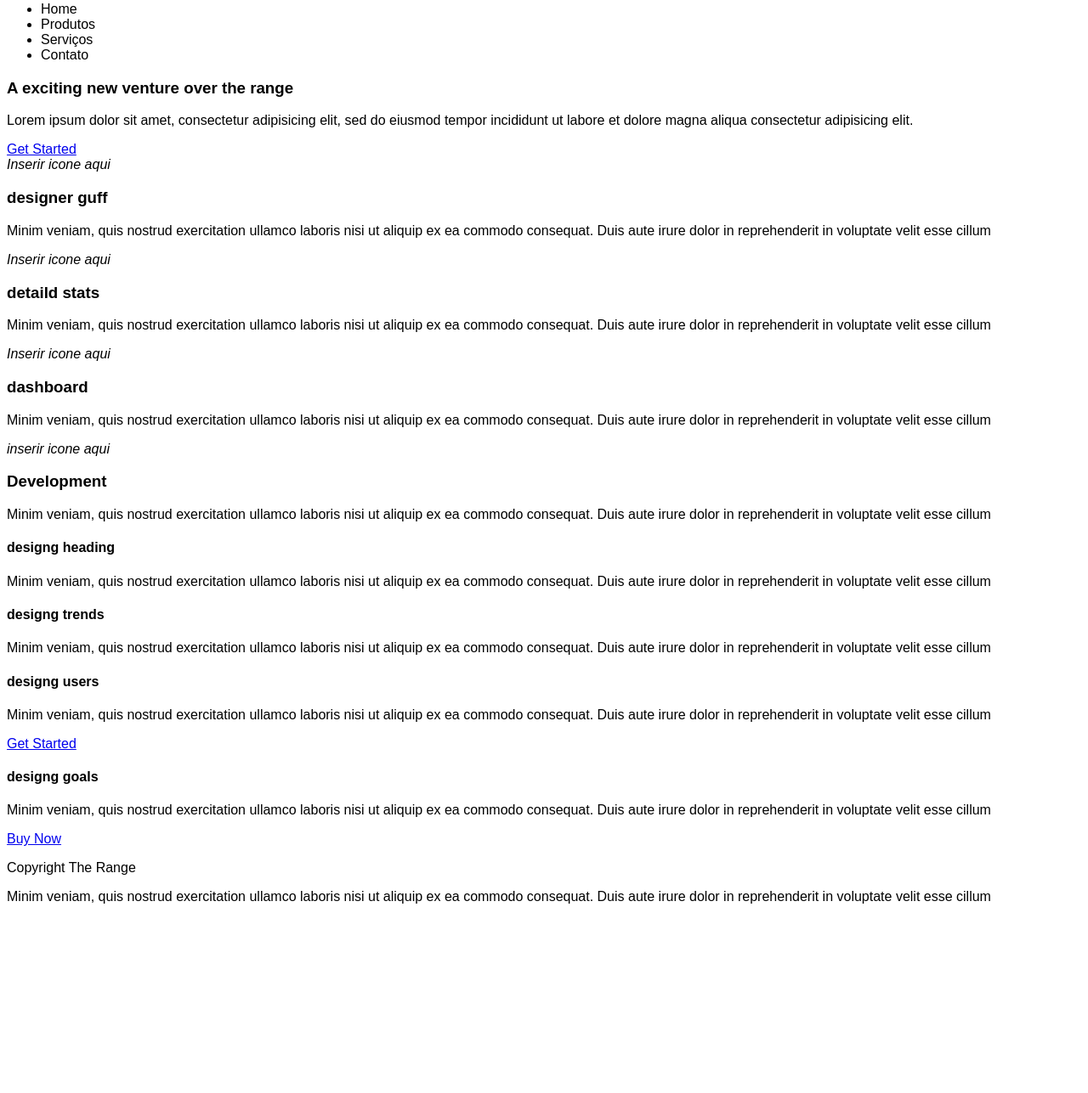
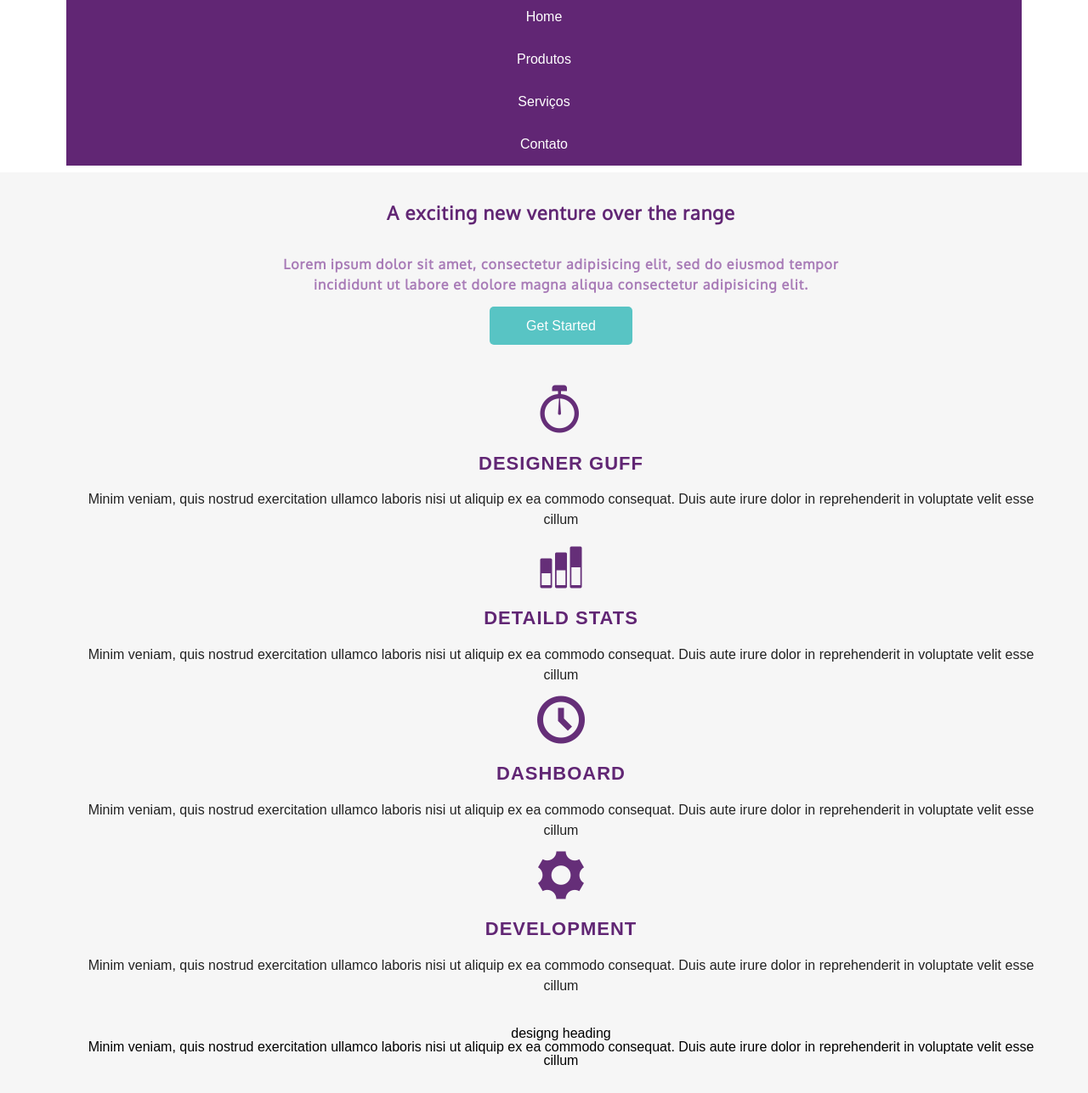
Before and after one commit to Alessandro-Miranda/responsivo, a plain HTML site: page index.html in a window 1280 px wide. Shown: the part 89-1376 px from the top of the page at 85% size. Before the commit the page ends 1170 px from the top, so only its background shows below. Drawn offline with Linux system fonts and the light colour scheme; files whose address does not match are found by name.

Commit message:
classes are inserted to edit the buttons, paragraphs, sections and maximum page size

```diff
--- a/index.html
+++ b/index.html
@@ -1,90 +1,99 @@
 <!DOCTYPE html>
 <html lang="pt-br">
     <head>
-        <title>Layout responsivo</title>
+        <title>Layout Responsivo</title>
 
         <meta charset="utf-8">
         <meta name="author" content="Alessandro Miranda">
         <meta name="description" content="Site responsivo com foco em mobile first">
         <meta name="keywords" content="Rsponsivo, mobile first">
 
+        <link rel="stylesheet" href="css/reset.css">
         <link rel="stylesheet" href="css/estilo.css">
+        <link rel="stylesheet" href="icomoon/style.css">
+        <link href="https://fonts.googleapis.com/css?family=Oxygen&display=swap" rel="stylesheet">
     </head>
     <body>
-        <header>
+        <header id="cabecalho">
+            <div class="maxwidth">
                 <img src="imagens/logo_mob.svg" alt="Logo range hotels">
             <nav>
                 <ul>
-                    <li>Home</li>
-                    <li>Produtos</li>
-                    <li>Serviços</li>
-                    <li>Contato</li>
+                    <li><a href="#">Home</a></li>
+                    <li><a href="#">Produtos</a></li>
+                    <li><a href="#">Serviços</a></li>
+                    <li><a href="#">Contato</a></li>
                 </ul>
             </nav>
+            </div>
         </header>
 
-        <section>
+        <section id="secao1">
+            <div class="maxwidth">
                 <article>
                     <h1>A exciting new venture over the range</h1>
-                <p>Lorem ipsum dolor sit amet, consectetur adipisicing elit, sed do eiusmod tempor incididunt ut labore et dolore
-                magna aliqua consectetur adipisicing elit.</p>
+                    <h2>Lorem ipsum dolor sit amet, consectetur adipisicing elit, sed do eiusmod tempor<br>
+                    incididunt ut labore et dolore magna aliqua consectetur adipisicing elit.</h2>
 
-                <a href="#">Get Started</a>
+                    <a href="#" class="estilo-botao">Get Started</a>
                 </article>
 
                 <article>
-                <i>Inserir icone aqui</i>
-                <h1>designer guff</h1>
-                <p>Minim veniam, quis nostrud exercitation ullamco laboris
+                    <i class="icon-stopwatch icones-sections"></i>
+                    <h3 class="section1-h3">designer guff</h3>
+                    <p class="paragrafos-sections">Minim veniam, quis nostrud exercitation ullamco laboris
                     nisi ut aliquip ex ea commodo consequat. Duis aute irure dolor in reprehenderit in voluptate velit esse cillum</p>
                 </article>
 
                 <article>
-                <i>Inserir icone aqui</i>
-                <h1>detaild stats</h1>
-                <p>Minim veniam, quis nostrud exercitation ullamco laboris nisi ut aliquip
+                    <i class="icon-stats-bars2"></i>
+                    <h3 class="section1-h3">detaild stats</h3>
+                    <p class="paragrafos-sections">Minim veniam, quis nostrud exercitation ullamco laboris nisi ut aliquip
                     ex ea commodo consequat. Duis aute irure dolor in reprehenderit in voluptate velit esse cillum</p>
                 </article>
 
                 <article>
-                <i>Inserir icone aqui</i>
-                <h1>dashboard</h1>
+                    <i class="icon-clock"></i>
+                    <h3 class="section1-h3">dashboard</h3>
+                    <p class="paragrafos-sections">Minim veniam, quis nostrud exercitation ullamco laboris nisi ut aliquip ex ea commodo consequat.
+                    Duis aute irure dolor in reprehenderit in voluptate velit esse cillum</p>
+                </article>
+
+                <article>
+                    <i class="icon-cog"></i>
+                    <h3 class="section1-h3">Development</h3>
+                    <p class="paragrafos-sections">Minim veniam, quis nostrud exercitation ullamco laboris nisi ut aliquip ex ea commodo consequat.
+                    Duis aute irure dolor in reprehenderit in voluptate velit esse cillum</p>
+                </article>
+            </div>
+        <section>
+            <div class="maxwidth">
+                <article>
+                    <h3>designg heading</h3>
                     <p>Minim veniam, quis nostrud exercitation ullamco laboris nisi ut aliquip ex ea commodo consequat.
                     Duis aute irure dolor in reprehenderit in voluptate velit esse cillum</p>
                 </article>
 
                 <article>
-                <i>inserir icone aqui</i>
-                <h1>Development</h1>
-                <p>Minim veniam, quis nostrud exercitation ullamco laboris nisi ut aliquip ex ea commodo consequat.
-                Duis aute irure dolor in reprehenderit in voluptate velit esse cillum</p>
-            </article>
-        <section>
-            <article>
-                <h1>designg heading</h1>
+                    <h3>designg trends</h3>
                     <p>Minim veniam, quis nostrud exercitation ullamco laboris nisi ut aliquip ex ea commodo consequat.
                     Duis aute irure dolor in reprehenderit in voluptate velit esse cillum</p>
                 </article>
 
                 <article>
-                <h1>designg trends</h1>
+                    <h3>designg users</h3>
                     <p>Minim veniam, quis nostrud exercitation ullamco laboris nisi ut aliquip ex ea commodo consequat.
                     Duis aute irure dolor in reprehenderit in voluptate velit esse cillum</p>
+                    <a href="#" class="estilo-botao">Get Started</a>
                 </article>
 
                 <article>
-                <h1>designg users</h1>
+                    <h3>designg goals</h3>
                     <p>Minim veniam, quis nostrud exercitation ullamco laboris nisi ut aliquip ex ea commodo consequat.
                     Duis aute irure dolor in reprehenderit in voluptate velit esse cillum</p>
-                <a href="#">Get Started</a>
+                    <a href="#" class="estilo-botao">Buy Now</a>
                 </article>
-
-            <article>
-                <h1>designg goals</h1>
-                <p>Minim veniam, quis nostrud exercitation ullamco laboris nisi ut aliquip ex ea commodo consequat.
-                Duis aute irure dolor in reprehenderit in voluptate velit esse cillum</p>
-                <a href="#">Buy Now</a>
-            </article>
+            </div>
         </section>
         <footer>
             <!--inserir icones fb, google+ e twitter-->
```
Lines whose indentation alone changed are shown as unchanged.
